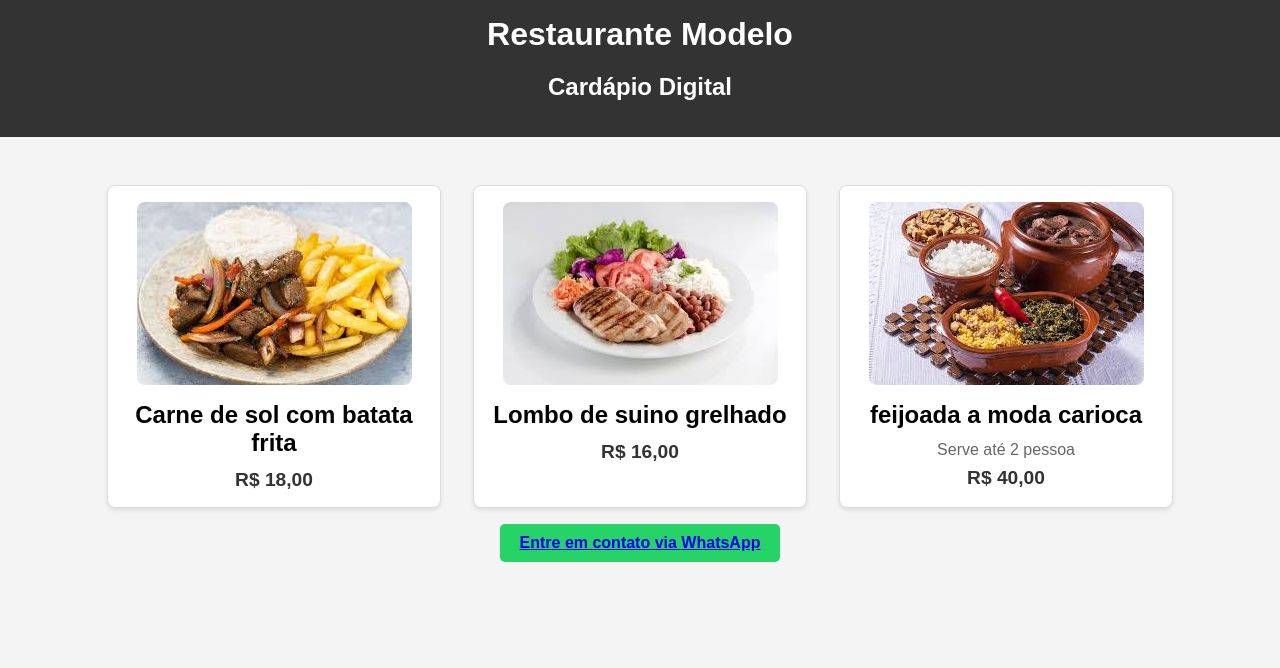
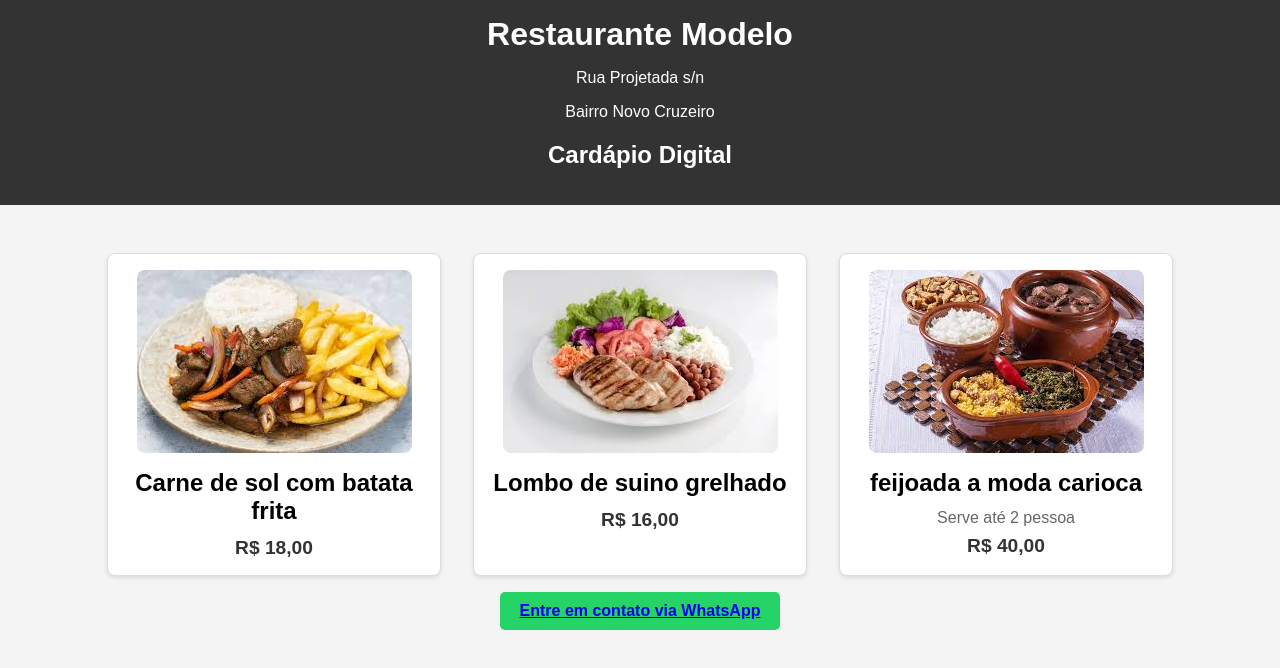
Before and after one commit to belo-alt/digital-menu, a plain HTML site: page digital-menu/index.html in a window 1280 px wide. Drawn offline with Linux system fonts and the light colour scheme.

Commit message:
atual
endereço

```diff
--- a/digital-menu/index.html
+++ b/digital-menu/index.html
@@ -9,6 +9,8 @@
 <body>
     <header>
         <h1>Restaurante Modelo</h1>
+        <p>Rua Projetada s/n</p>
+        <p>Bairro Novo Cruzeiro</p>
         <h2>Cardápio Digital</h2>
     </header>
     <main>
```
